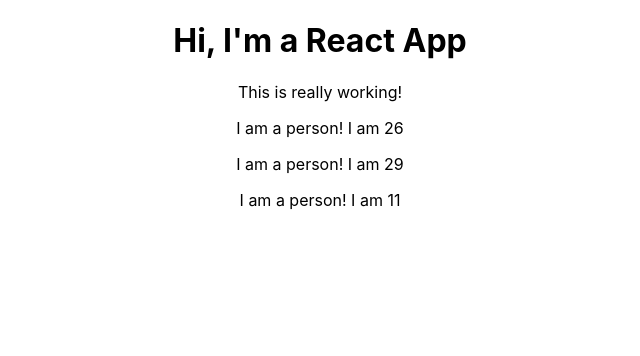
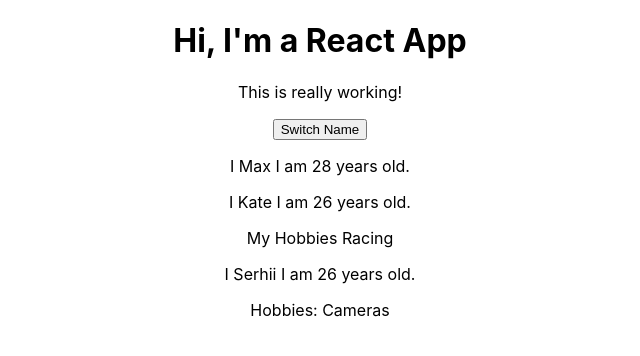
Before and after one commit to Katebond06/react-steps, a React (Create React App) app: page / in a window 1280 px wide. Shown: the top 356 px of the page, without its empty margins (320-960 px from the left). Built offline with nearby package versions, Linux system fonts and the light colour scheme.

Commit message:
state, event listening

```diff
--- a/src/App.js
+++ b/src/App.js
@@ -3,14 +3,36 @@
 import Person from "./Person/Person";
 
 class App extends Component {
+  state = {
+    persons: [
+      { name: "Max", age: 28 },
+      { name: "Kate", age: 26 },
+      { name: "Serhii", age: 26 },
+    ],
+  };
+
   render() {
     return (
       <div className="App">
         <h1>Hi, I'm a React App</h1>
         <p>This is really working!</p>
-        <Person />
-        <Person />
-        <Person />
+        <button>Switch Name</button>
+        <Person
+          name={this.state.persons[0].name}
+          age={this.state.persons[0].age}
+        />
+        <Person
+          name={this.state.persons[1].name}
+          age={this.state.persons[1].age}
+        >
+          My Hobbies Racing
+        </Person>
+        <Person
+          name={this.state.persons[2].name}
+          age={this.state.persons[2].age}
+        >
+          Hobbies: Cameras
+        </Person>
       </div>
     );
     // return React.createElement(
--- a/src/Person/Person.js
+++ b/src/Person/Person.js
@@ -1,7 +1,14 @@
 import React from "react";
 
-const person = () => {
-  return <p>I am a person! I am {Math.floor(Math.random() * 30)}</p>;
+const person = (props) => {
+  return (
+    <div>
+      <p>
+        I {props.name} I am {props.age} years old.
+      </p>
+      <p>{props.children}</p>
+    </div>
+  );
 };
 
 export default person;
```
